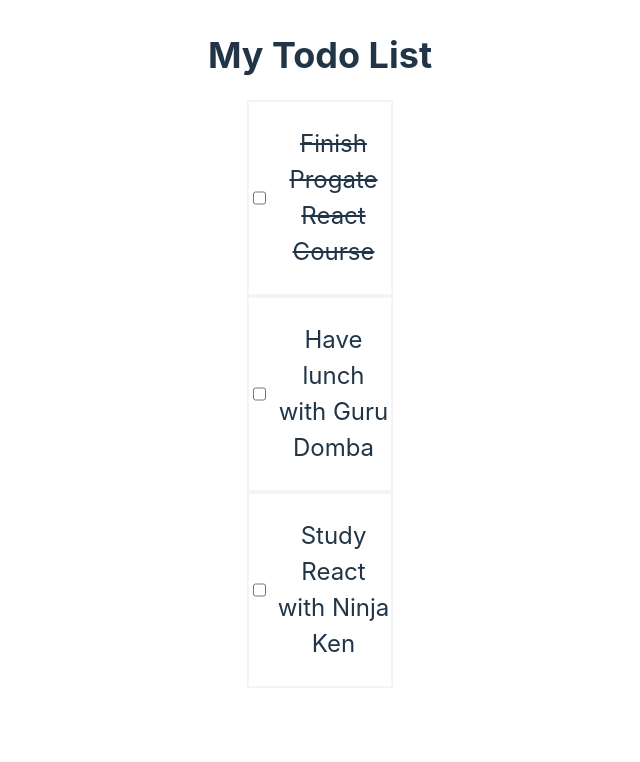
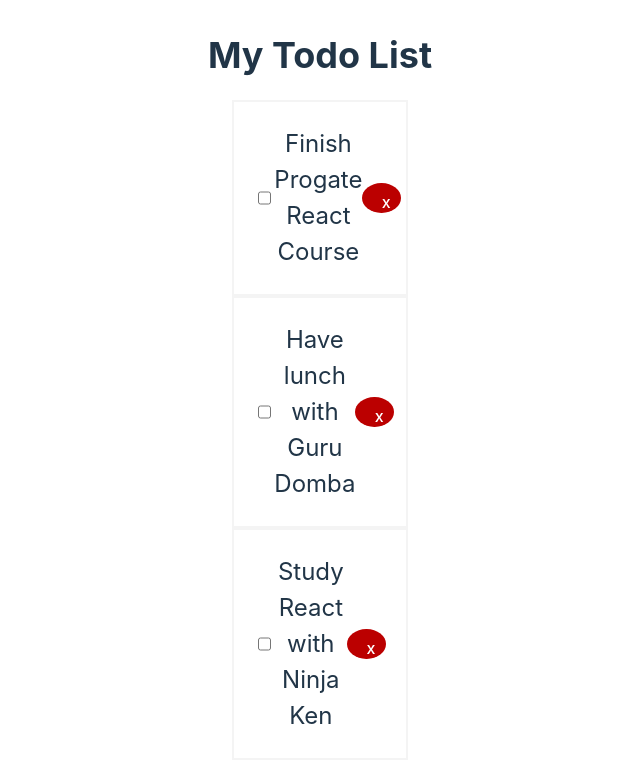
Before and after one commit to ariskafebrilianti/react-todo-app, a React (Vite) app in the folder react-todo-app/: page / in a window 1280 px wide. Shown: the top 762 px of the page, without its empty margins (320-960 px from the left). Built offline with nearby package versions, Linux system fonts and the light colour scheme.

Commit message:
i give up

```diff
--- a/react-todo-app/src/App.jsx
+++ b/react-todo-app/src/App.jsx
@@ -1,4 +1,4 @@
-import React, {useState}  from 'react'
+import React, { useState } from 'react'
 import Todos from './components/Todos';
 import TodoItem from './components/TodoItem'
 
@@ -7,7 +7,7 @@
     {
       id: 1,
       title: 'Finish Progate React Course',
-      completed: true,
+      completed: false,
     },
     {
       id: 2,
@@ -33,6 +33,7 @@
     setTodos(updatedTodos)
   }
 
+
   return (
     <div style={styles.container}>
       <h1 style={styles.title}>My Todo List</h1>
--- a/react-todo-app/src/components/TodoItem.jsx
+++ b/react-todo-app/src/components/TodoItem.jsx
@@ -1,6 +1,6 @@
 import React from 'react'
 
-const TodoItem = ({ todo, toggleCompleted }) => {
+const TodoItem = ({ todo, toggleCompleted}) => {
   // Definisikan function getTodoTitleStyle di sini
   const getTodoTitleStyle = () => {
     if (todo.completed === true) {
@@ -14,11 +14,12 @@
     <div style={styles.todoItem}>
       {/* Menambahkan checkbox */}
       <input
-      type="checkbox"
-      style={styles.checkbox}
-      onChange={() => toggleCompleted(todo.id)}
+        type="checkbox"
+        style={styles.checkbox}
+        onChange={() => toggleCompleted(todo.id)}
       />
       <p style={getTodoTitleStyle()}>{todo.title}</p>
+      <button style={styles.button}>x</button>
     </div>
   )
 }
@@ -27,16 +28,24 @@
   todoItem: {
     border: '2px solid #f4f4f4',
     fontSize: '24px',
-    // Tambahkan styles di bawah ini
     display: 'flex',
-    justifyContent: 'center',
+    justifyContent: 'space-between',
     alignItems: 'center',
+    padding: '0 20px',
   },
-  // Tambahkan styles di bawah ini
   checkbox: {
-    marginRight: '10px',
     height: '18px',
     width: '18px',
+  },
+  button: {
+    backgroundColor: '#BB0000',
+    color: '#fff',
+    height: '30px',
+    width: '30px',
+    borderRadius: '100%',
+    border: 'none',
+    cursor: 'pointer',
+    fontSize: '16px',
   },
 }
 
```
Lines whose indentation alone changed are shown as unchanged.
